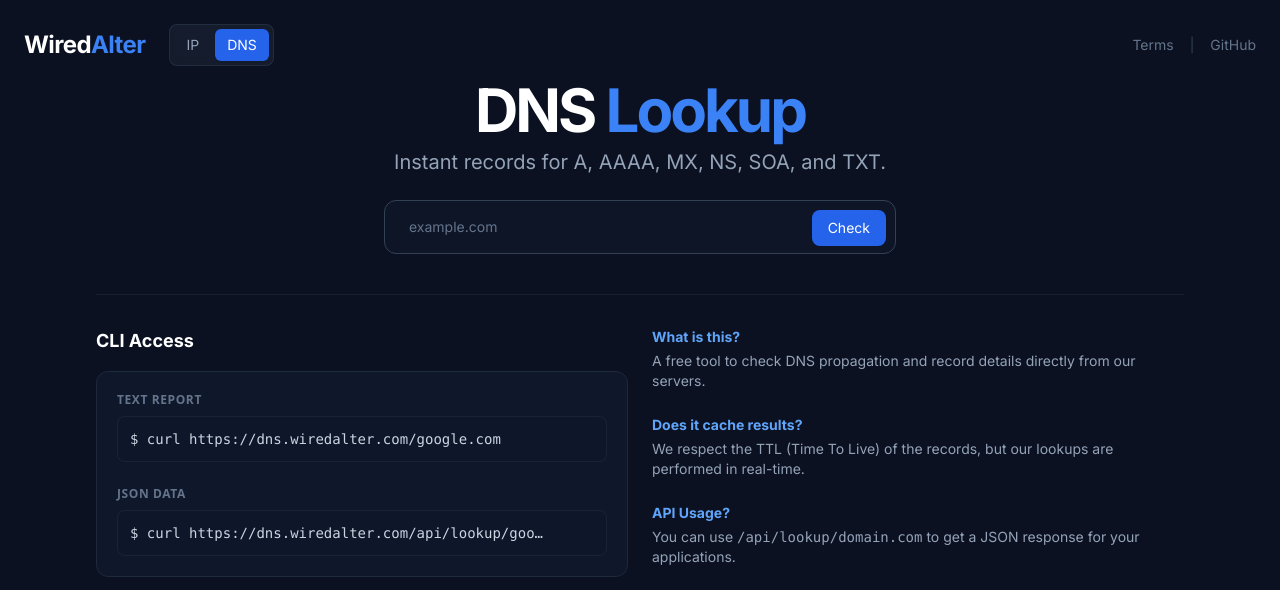
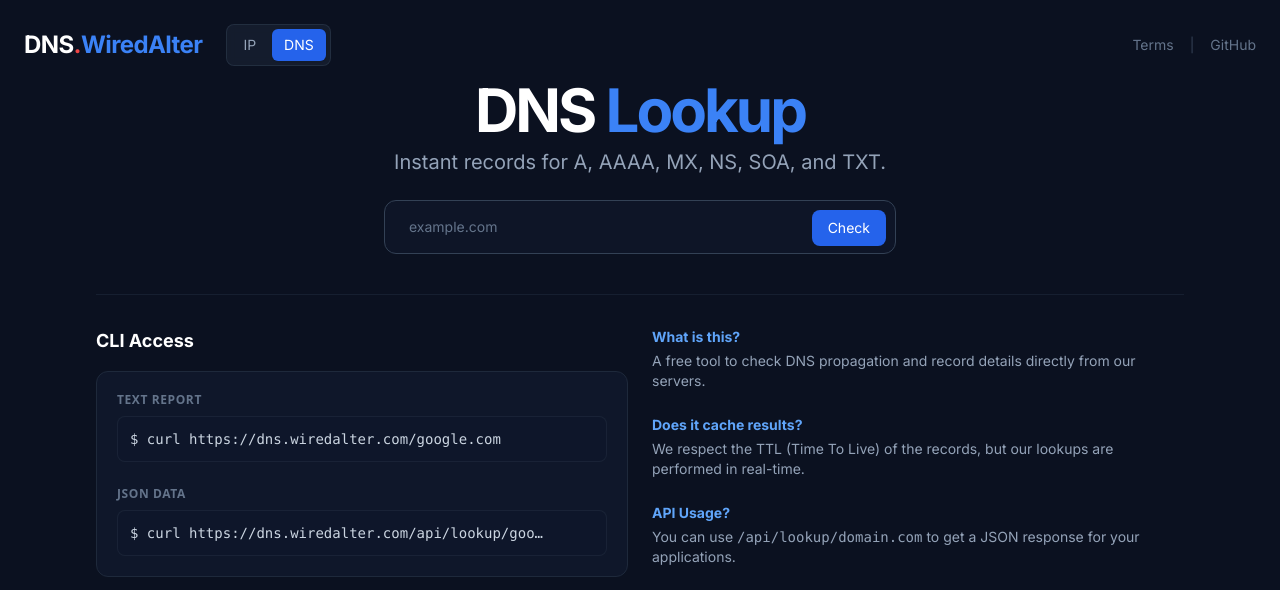
Before and after one commit to buildplan/dns-service, a website: page views/index.html in a window 1280 px wide. Shown: the top 590 px of the page. Drawn offline with nearby package versions, Linux system fonts and the light colour scheme.

Commit message:
update nav

```diff
--- a/views/index.html
+++ b/views/index.html
@@ -48,7 +48,7 @@
     <nav class="absolute top-0 left-0 w-full p-6 flex flex-col md:flex-row justify-between items-center z-10 gap-4">
         <div class="flex items-center gap-6">
             <div class="text-2xl font-bold tracking-tight text-white">
-                Wired<span class="text-blue-500">Alter</span>
+                DNS<span class="text-red-500">.</span><span class="text-blue-500">WiredAlter</span>
             </div>
 
             <div class="hidden md:flex gap-1 bg-slate-800/50 rounded-lg p-1 border border-slate-700/50 backdrop-blur-sm">
```
